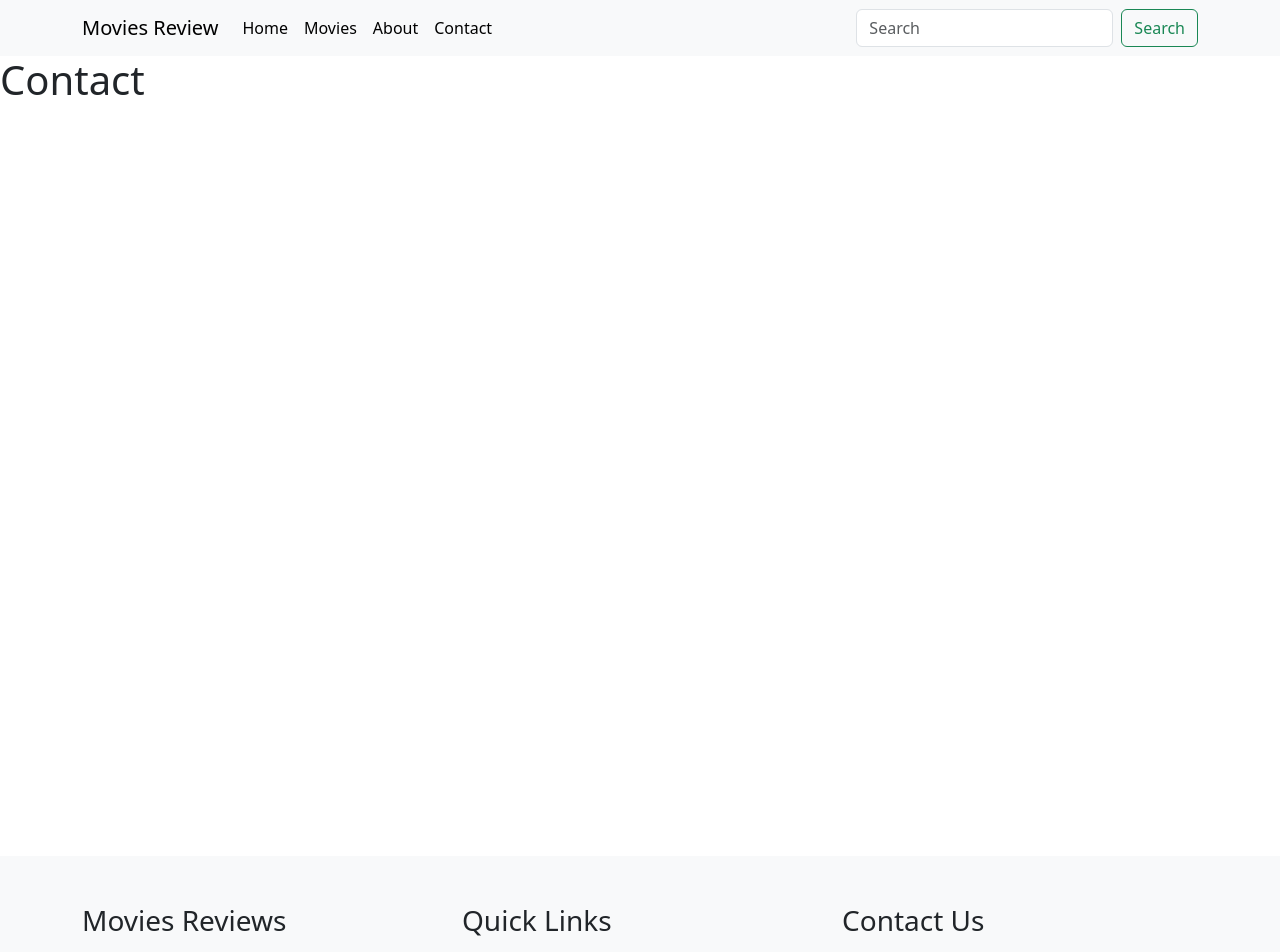
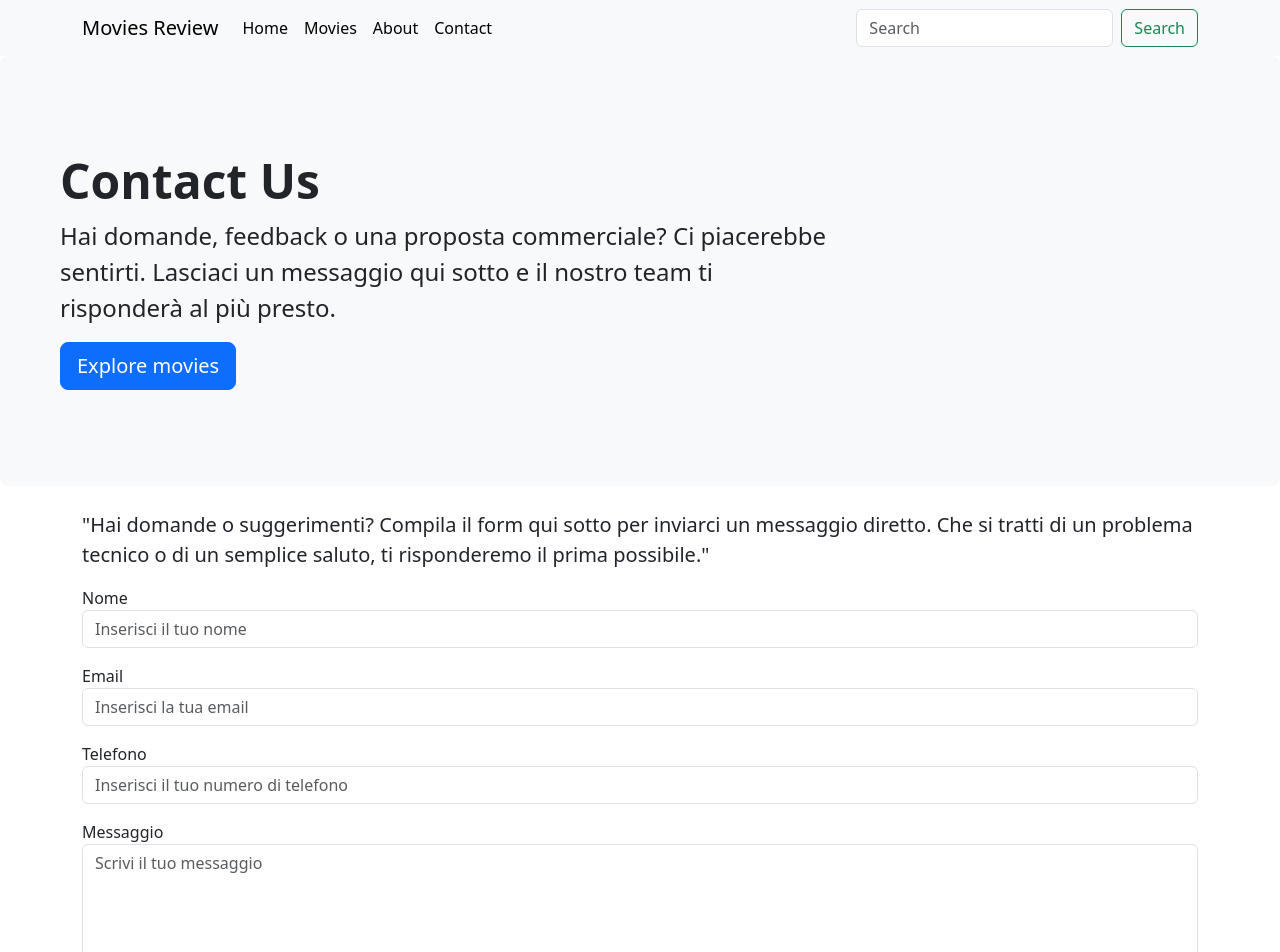
Before and after one commit to AndreaDistefanoDev/webapp-react, a React (Vite) app: page /contact in a window 1280 px wide. Shown: the top 952 px of the page. Built offline with nearby package versions, Linux system fonts and the light colour scheme.

Commit message:
Add review functionality with AddReview and ReviewList components

```diff
--- /dev/null
+++ b/src/components/AddReview.jsx
@@ -0,0 +1,35 @@
+export default function AddReview() {
+    return (
+
+        <section id="add_review_form my-5">
+            <div className="container my-5">
+                <div className="card p-5">
+                    <h2>add reviews</h2>
+                    <form>
+                        <div className="mb-3">
+                            <label htmlFor="username" className="form-label">Your username</label>
+                            <input type="text" className="form-control" name="usename" id="usename" placeholder="Username" autoComplete="off" />
+                        </div>
+                        <div className="mb-3">
+                            <label htmlFor="rating" className="form-label">Rating</label>
+                            <select className="form-select" name="rating" id="rating">
+                                <option value="1">1</option>
+                                <option value="2">2</option>
+                                <option value="3">3</option>
+                                <option value="4">4</option>
+                                <option value="5">5</option>
+                            </select>
+                            <div className="mb-3">
+                                <label htmlFor="review" className="form-label">Your Review</label>
+                                <textarea className="form-control" name="review" id="review" rows="3"></textarea>
+                            </div>
+                            <button type="submit" className="btn btn-primary">Invia</button>
+
+                        </div>
+                    </form>
+                </div>
+            </div>
+
+        </section>
+    )
+}
--- /dev/null
+++ b/src/components/Jumbotron.jsx
@@ -0,0 +1,14 @@
+import { Link } from "react-router-dom";
+export default function Jumbotron({ title, content, children }) {
+    return (
+        <div class="p-5 mb-4 bg-light rounded-3">
+            <div class="container-fluid py-5">
+                <h1 class="display-5 fw-bold">{title}</h1>
+                <p class="col-md-8 fs-4">
+                    {content}
+                </p>
+                {children}
+            </div>
+        </div>
+    )
+}
--- /dev/null
+++ b/src/components/ReviewCard.jsx
@@ -0,0 +1,21 @@
+
+export default function ReviewCard({ review }) {
+
+    function getStars(vote) {
+        return "★".repeat(vote) + "☆".repeat(5 - vote);
+    }
+    return (
+        <div className="card mb-3">
+            <div className="card-header d-flex justify-content-between align-items-centre">
+                <div><i className="bi bi-person-circle"></i> {review.name}</div>
+                <div className="text-warning">
+                    {getStars(review.vote)}
+                </div>
+            </div>
+            <div className="card-body">
+
+                <p className="card-text">{review.text}</p>
+            </div>
+        </div>
+    )
+}
--- /dev/null
+++ b/src/components/ReviewList.jsx
@@ -0,0 +1,27 @@
+import ReviewCard from "./ReviewCard"
+
+export default function ReviewList({ reviews }) {
+
+    return (
+        <section id="reviews" className="my-5">
+            <div className="container">
+                <h2 className="text-center py-3">Reviews</h2>
+
+                {reviews && reviews.length > 0 && (
+                    reviews.map((review) => {
+                        return (
+                            <ReviewCard key={review.id} review={review} />
+                        )
+                    })
+                )}
+
+                {reviews && reviews.length === 0 && (
+                    <div className="alert alert-info text-center" role="alert">
+                        No reviews yet. Be the first to review this movie!
+                    </div>
+                )}
+
+            </div>
+        </section>
+    )
+}
--- a/src/pages/About.jsx
+++ b/src/pages/About.jsx
@@ -1,7 +1,12 @@
+import { Link } from "react-router-dom";
+import Jumbotron from "../components/Jumbotron";
+
 export default function About() {
 
     return (
+        <Jumbotron title="About" content="Benvenuto in Movies Reviews! Noi siamo un gruppo di persone che amano i film e vogliamo condividere le nostre e le vostre opinioni sui film .">
+            <Link to="/movies" className="btn btn-primary btn-lg">Explore movies</Link>
+        </Jumbotron>
 
-        <h1>About</h1>
     )
 }
--- a/src/pages/Contact.jsx
+++ b/src/pages/Contact.jsx
@@ -1,5 +1,42 @@
+import { Link } from "react-router-dom";
+import Jumbotron from "../components/Jumbotron";
+
 export default function Contact() {
     return (
-        <h1>Contact</h1>
+        <>
+
+            <Jumbotron title="Contact Us" content=" Hai domande, feedback o una proposta commerciale? Ci piacerebbe sentirti. Lasciaci un messaggio qui sotto e il nostro team ti risponderà al più presto.">
+
+                <Link to="/movies" className="btn btn-primary btn-lg">Explore movies</Link>
+            </Jumbotron>
+
+            <section>
+                <div className="container">
+                    <p className="lead">"Hai domande o suggerimenti? Compila il form qui sotto per inviarci un messaggio diretto. Che si tratti di un problema tecnico o di un semplice saluto, ti risponderemo il prima possibile."</p>
+                    <form>
+                        <div className="mb-3">
+                            <label htmlFor="nome">Nome</label>
+                            <input type="text" className="form-control" id="nome" placeholder="Inserisci il tuo nome" />
+                        </div>
+                        <div className="mb-3">
+                            <label htmlFor="email">Email</label>
+                            <input type="email" className="form-control" id="email" placeholder="Inserisci la tua email" />
+                        </div>
+                        <div className="mb-3">
+                            <label htmlFor="telefono">Telefono</label>
+                            <input type="tel" className="form-control" id="telefono" placeholder="Inserisci il tuo numero di telefono" />
+                        </div>
+                        <div className="mb-3">
+                            <label htmlFor="messaggio">Messaggio</label>
+                            <textarea className="form-control" id="messaggio" rows="5" placeholder="Scrivi il tuo messaggio"></textarea>
+                        </div>
+
+                        <button type="submit" className="btn btn-primary">Invia</button>
+                    </form>
+                </div>
+            </section>
+        </>
+
+
     )
 }
--- a/src/pages/Home.jsx
+++ b/src/pages/Home.jsx
@@ -1,6 +1,19 @@
+import Jumbotron from "../components/Jumbotron"
 export default function Home() {
 
     return (
-        <h1>Home</h1>
+        <>
+            <Jumbotron title="Benvenuto in Movies Reviews" content="Entra a far parte della nostra grandissima community">
+                <Link to="/movies" className="btn btn-primary btn-lg">Explore movies</Link>
+            </Jumbotron>
+
+            <section>
+                <div className="container">
+                    <p className="lead">Lorem ipsum dolor sit amet, consectetur adipiscing elit. Sed euismod, nisl eget viverra ultrices, nunc nisi aliquet nisl, euismod ullamcorper enim magna id erat. Donec euismod, nisl eget viverra ultrices, nunc nisi aliquet nisl, euismod ullamcorper enim magna id erat. Donec euismod, nisl eget viverra ultrices, nunc nisi aliquet nisl, euismod ullamcorper enim magna id erat. Donec euismod, nisl eget viverra ultrices, nunc nisi aliquet nisl, euismod ullamcorper enim magna id erat.</p>
+                </div>
+            </section>
+        </>
+
+
     )
 }
--- a/src/pages/SingleMovie.jsx
+++ b/src/pages/SingleMovie.jsx
@@ -1,5 +1,7 @@
 import { useEffect, useState } from "react";
 import { useParams } from "react-router-dom"
+import AddReview from "../components/AddReview";
+import ReviewList from "../components/ReviewList";
 
 export default function SingleMovie() {
     const { id } = useParams();
@@ -37,67 +39,8 @@ export default function SingleMovie() {
                     </div>
                 </div>
             </section>
-            <section id="add_review_form my-5">
-                <div className="container my-5">
-                    <div className="card p-5">
-                        <h2>add reviews</h2>
-                        <form>
-                            <div className="mb-3">
-                                <label htmlFor="username" className="form-label">Your username</label>
-                                <input type="text" className="form-control" name="usename" id="usename" placeholder="Username" autoComplete="off" />
-                            </div>
-                            <div className="mb-3">
-                                <label htmlFor="rating" className="form-label">Rating</label>
-                                <select className="form-select" name="rating" id="rating">
-                                    <option value="1">1</option>
-                                    <option value="2">2</option>
-                                    <option value="3">3</option>
-                                    <option value="4">4</option>
-                                    <option value="5">5</option>
-                                </select>
-                                <div className="mb-3">
-                                    <label htmlFor="review" className="form-label">Your Review</label>
-                                    <textarea className="form-control" name="review" id="review" rows="3"></textarea>
-                                </div>
-                                <button type="submit" className="btn btn-primary">Invia</button>
-
-                            </div>
-                        </form>
-                    </div>
-                </div>
-
-            </section>
-            <section id="reviews" className="my-5">
-                <div className="container">
-                    <h2 className="text-center py-3">Reviews</h2>
-
-                    {movie && movie?.reviews.length > 0 && (
-                        movie.reviews.map((review) => {
-                            return (
-                                <div className="card mb-3" key={review.id}>
-                                    <div className="card-header d-flex justify-content-between align-items-centre">
-                                        <div><i className="bi bi-person-circle"></i> {review.name}</div>
-                                        <div>
-                                            {review.vote}
-                                        </div>
-                                    </div>
-                                    <div className="card-body">
-
-                                        <p className="card-text">{review.text}</p>
-                                    </div>
-                                </div>
-                            )
-                        })
-                    )}
-
-                    {movie && movie?.reviews.length === 0 && (
-                        <div className="alert alert-info text-center" role="alert">
-                            No reviews yet. Be the first to review this movie!
-                        </div>
-                    )}
-
-                </div>
-            </section>
+            <AddReview />
+            <ReviewList reviews={movie ? movie.reviews : []} />
 
         </>
 
```
